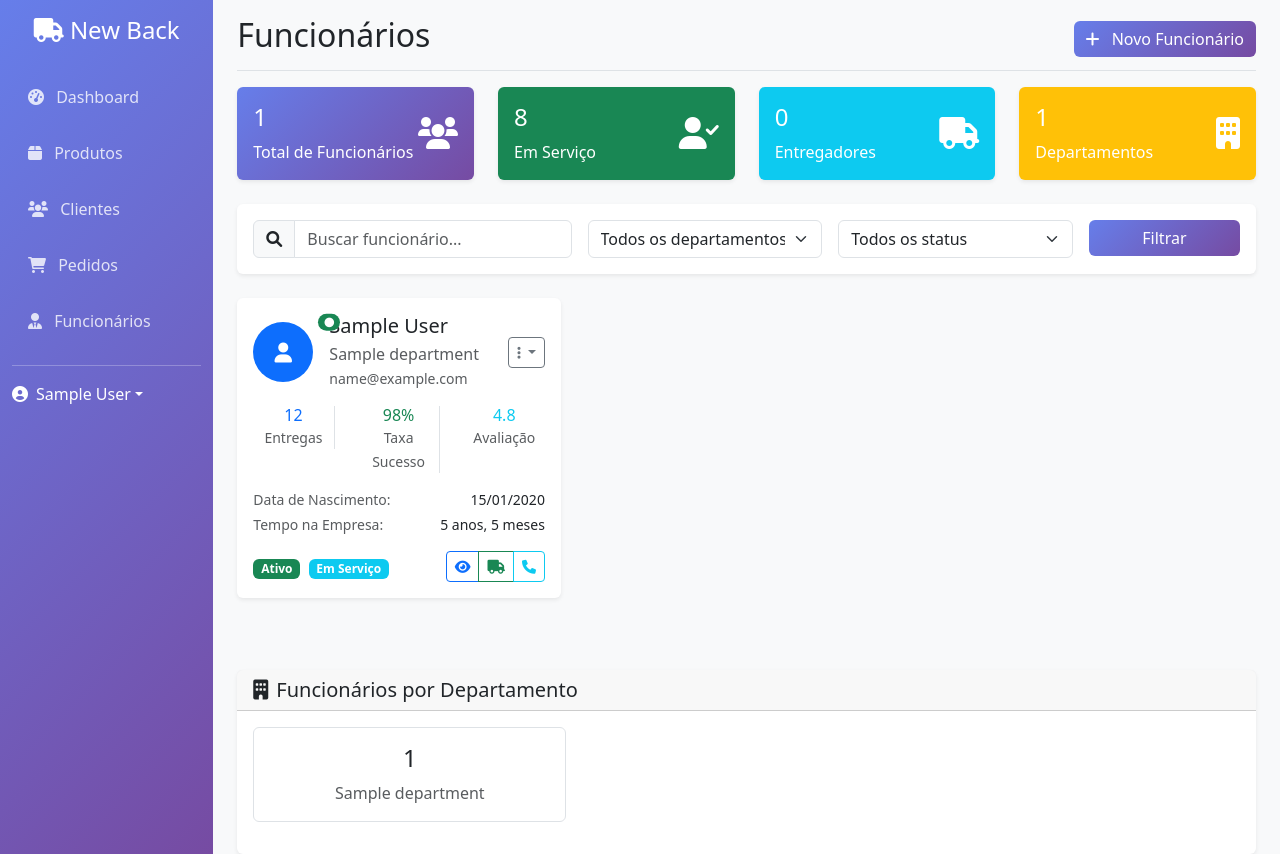
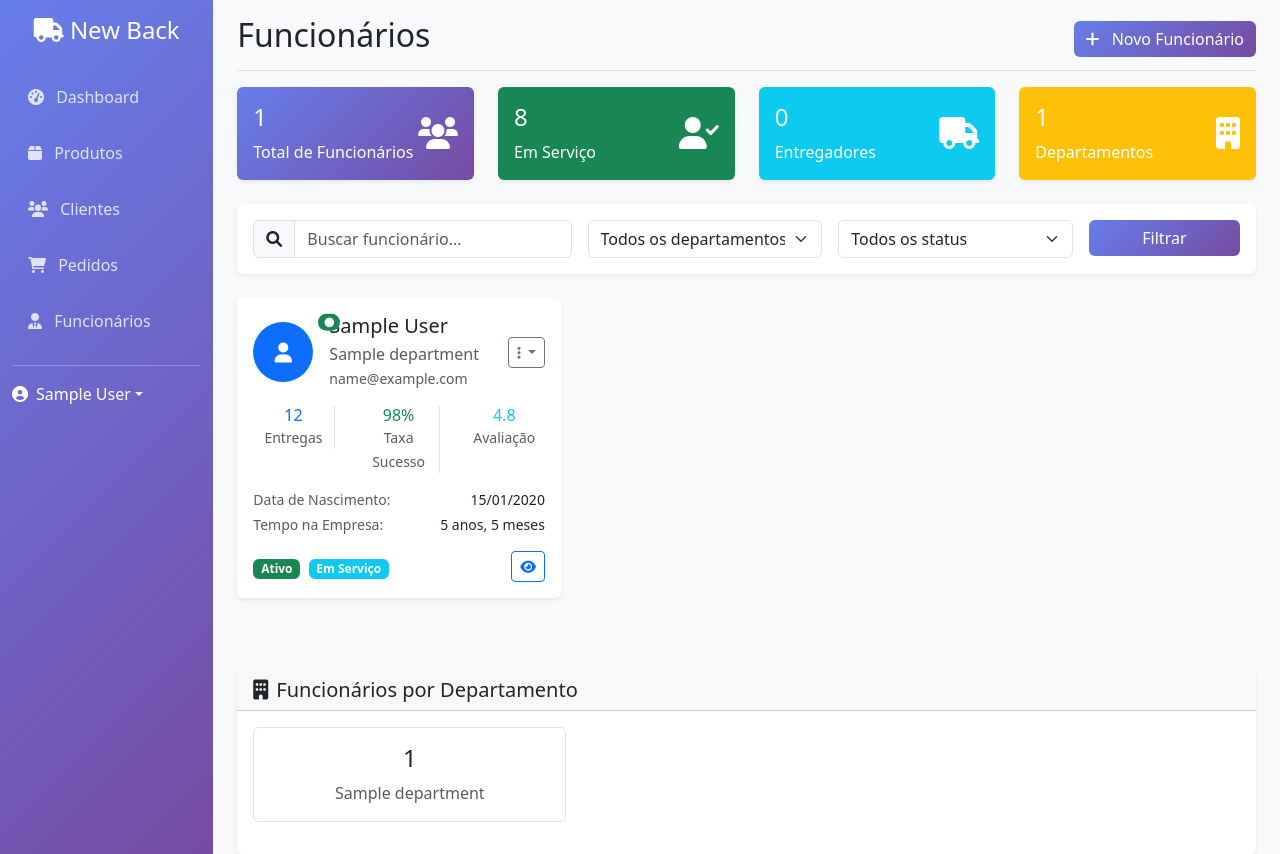
Before and after one commit to Junior-Rosa/NewBack, a Django app: page /comercial/employees/ in a window 1280 px wide. Run offline with Django 5.2, Linux system fonts and the light colour scheme; a user stored in the database is signed in; tables that the repository leaves empty hold one stand-in row (values such as "Sample post").

Commit message:
refactor: remove unused employee buttons

```diff
--- a/src/comercial/templates/employees/employee_list.html
+++ b/src/comercial/templates/employees/employee_list.html
@@ -141,9 +141,6 @@
                             <li><a class="dropdown-item" href="#">
                                 <i class="fas fa-edit me-2"></i>Editar
                             </a></li>
-                            <li><a class="dropdown-item" href="#">
-                                <i class="fas fa-truck me-2"></i>Atribuir Entrega
-                            </a></li>
                         </ul>
                     </div>
                 </div>
@@ -186,12 +183,6 @@
                     <div class="btn-group btn-group-sm">
                         <button class="btn btn-outline-primary" title="Ver Perfil">
                             <i class="fas fa-eye"></i>
-                        </button>
-                        <button class="btn btn-outline-success" title="Atribuir Entrega">
-                            <i class="fas fa-truck"></i>
-                        </button>
-                        <button class="btn btn-outline-info" title="Contato">
-                            <i class="fas fa-phone"></i>
                         </button>
                     </div>
                 </div>
```
